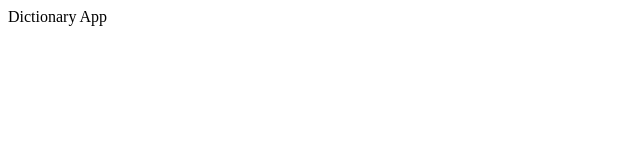
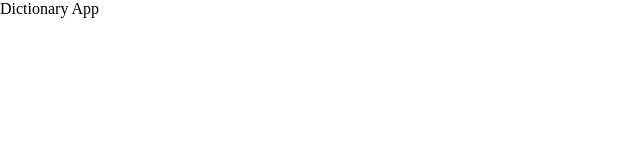
Before and after one commit to tomthestrom/fe-mentor-dictionary, a React (Vite) app: page / in a window 1280 px wide. Shown: the top 160 px of the page, without its empty margins (0-640 px from the left). Built offline with nearby package versions, Linux system fonts and the light colour scheme.

Commit message:
npm - added sass

```diff
--- a/package.json
+++ b/package.json
@@ -21,6 +21,7 @@
     "eslint-plugin-react": "^7.32.2",
     "eslint-plugin-react-hooks": "^4.6.0",
     "eslint-plugin-react-refresh": "^0.3.4",
+    "sass": "^1.62.1",
     "vite": "^4.3.2"
   }
 }
--- a/src/main.jsx
+++ b/src/main.jsx
@@ -1,7 +1,7 @@
 import React from 'react'
 import ReactDOM from 'react-dom/client'
 import App from './App.jsx'
-//import './index.css'
+import './scss/main.scss'
 
 ReactDOM.createRoot(document.getElementById('root')).render(
   <React.StrictMode>
--- /dev/null
+++ b/src/scss/main.scss
@@ -0,0 +1,7 @@
+*,
+*::after,
+*::before {
+  margin: 0;
+  padding: 0;
+  box-sizing: inherit;
+}
```
Also changed, not shown: 1 other file (tests, documents, lock files or other folders).
